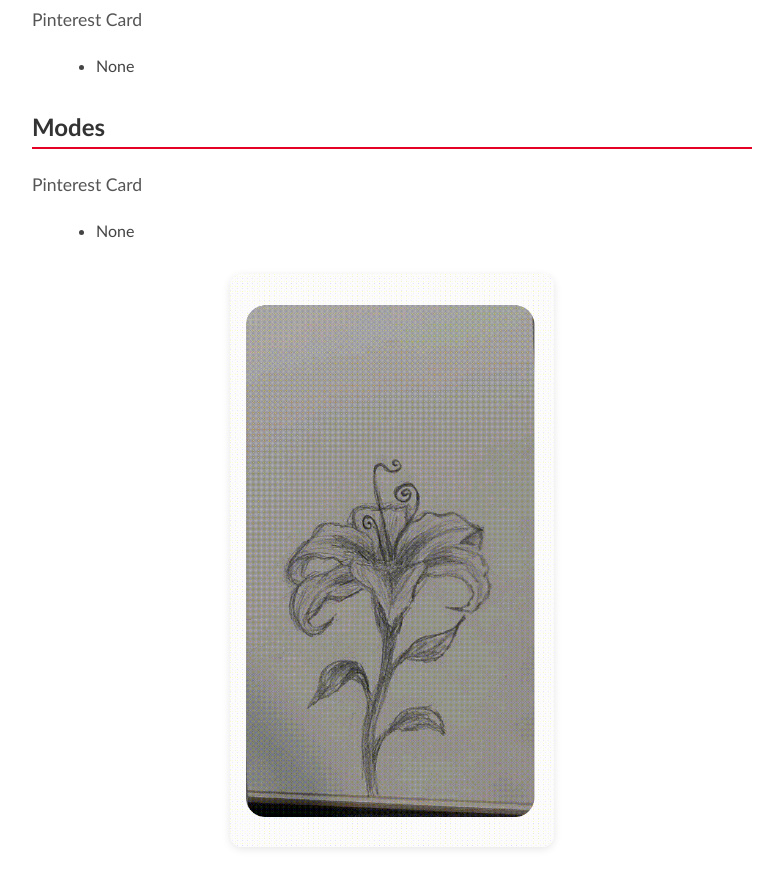
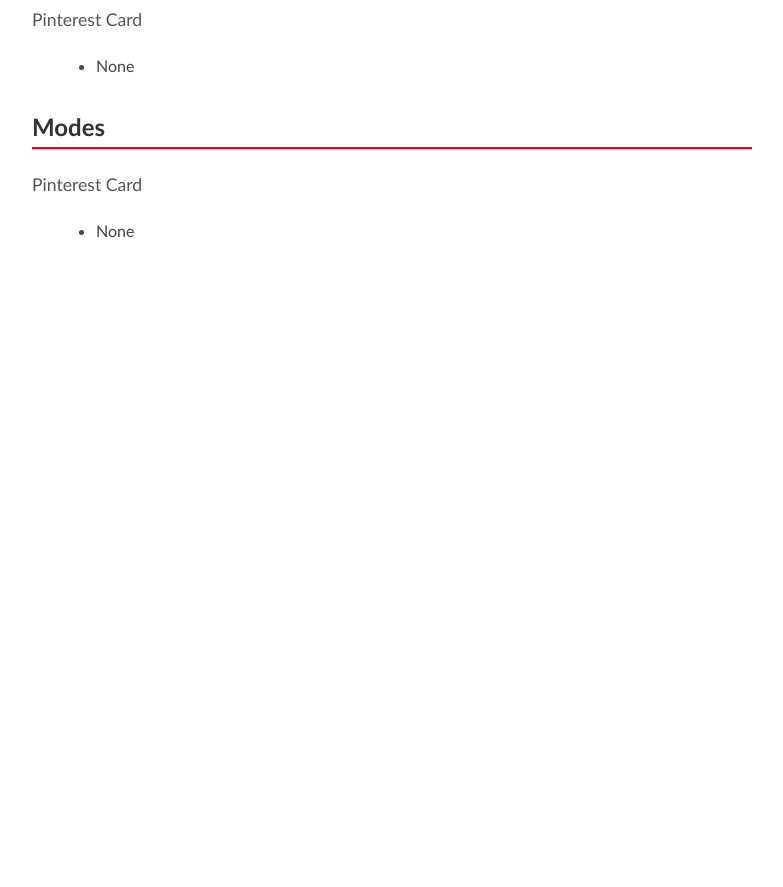
Before and after one commit to ayseeda-turcan/idm241-aet76, a plain HTML site: page alpha/build/index.html in a window 1280 px wide. Shown: the part 1585-2472 px from the top of the page, without its empty margins (248-1031 px from the left). After the commit the page ends 1885 px from the top, so only its background shows below. Drawn offline with Linux system fonts and the light colour scheme.

Commit message:
Remove image
Removed the example GIF showcasing how a Pin works

```diff
--- a/alpha/build/index.html
+++ b/alpha/build/index.html
@@ -112,10 +112,6 @@
     <ul>
         <li>None</li>
     </ul>
-
-    <div class="image">
-        <img src="pinterest_preview.gif" alt="A gif showcasing how the pinterest pins look when hovering over them: a sark gray overlay appears along with two icons for sharing and other options.">
-    </div>
 </main>
 </body>
 </html>
--- a/alpha/build/style.css
+++ b/alpha/build/style.css
@@ -64,25 +64,6 @@ a {
 
 a:hover {
     text-decoration: underline;
-}
-
-.image {
-    display: flex;
-    justify-content: center;
-    align-items: center;
-    gap: 20px;
-    margin-top: 30px;
-}
-
-.image img {
-    width: 45%;
-    border-radius: 12px;
-    box-shadow: 0 2px 8px rgba(0,0,0,0.1);
-    transition: transform 0.2s ease;
-}
-
-.image img:hover {
-    transform: scale(1.03);
 }
 
 ::selection {
```
